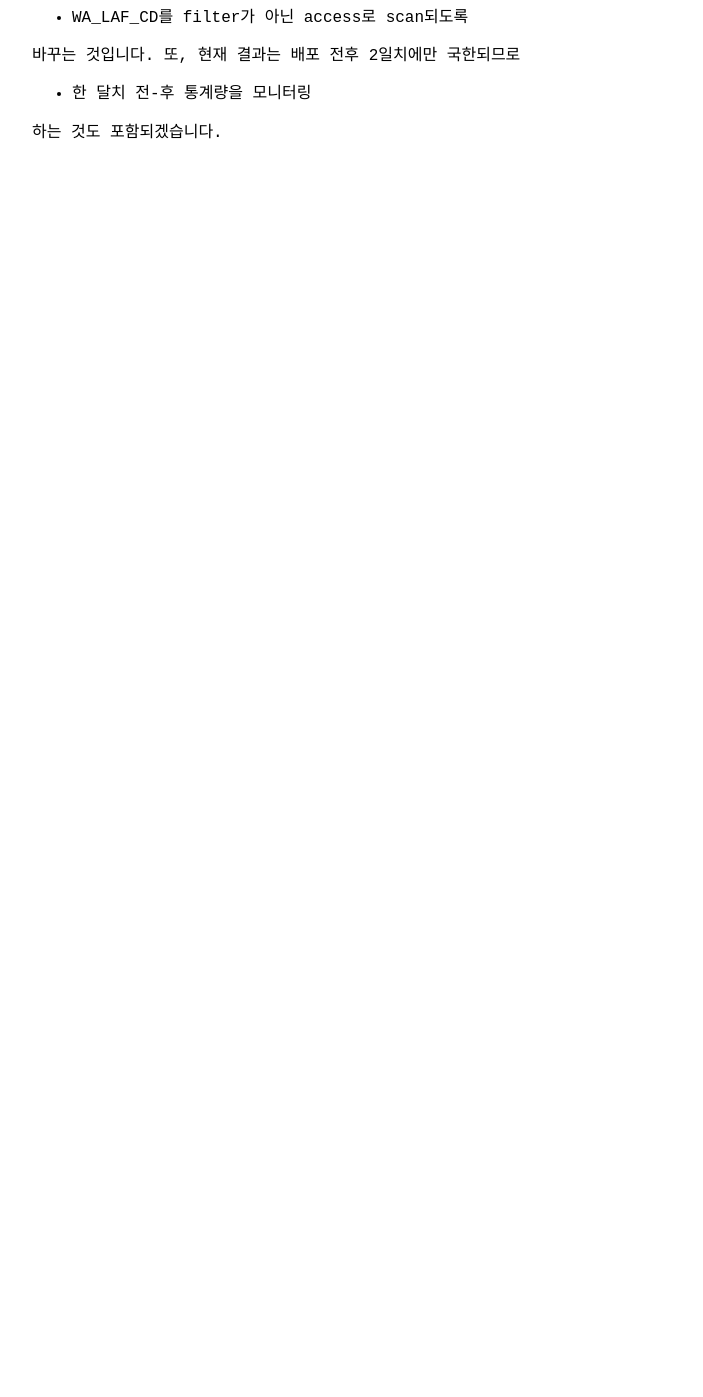
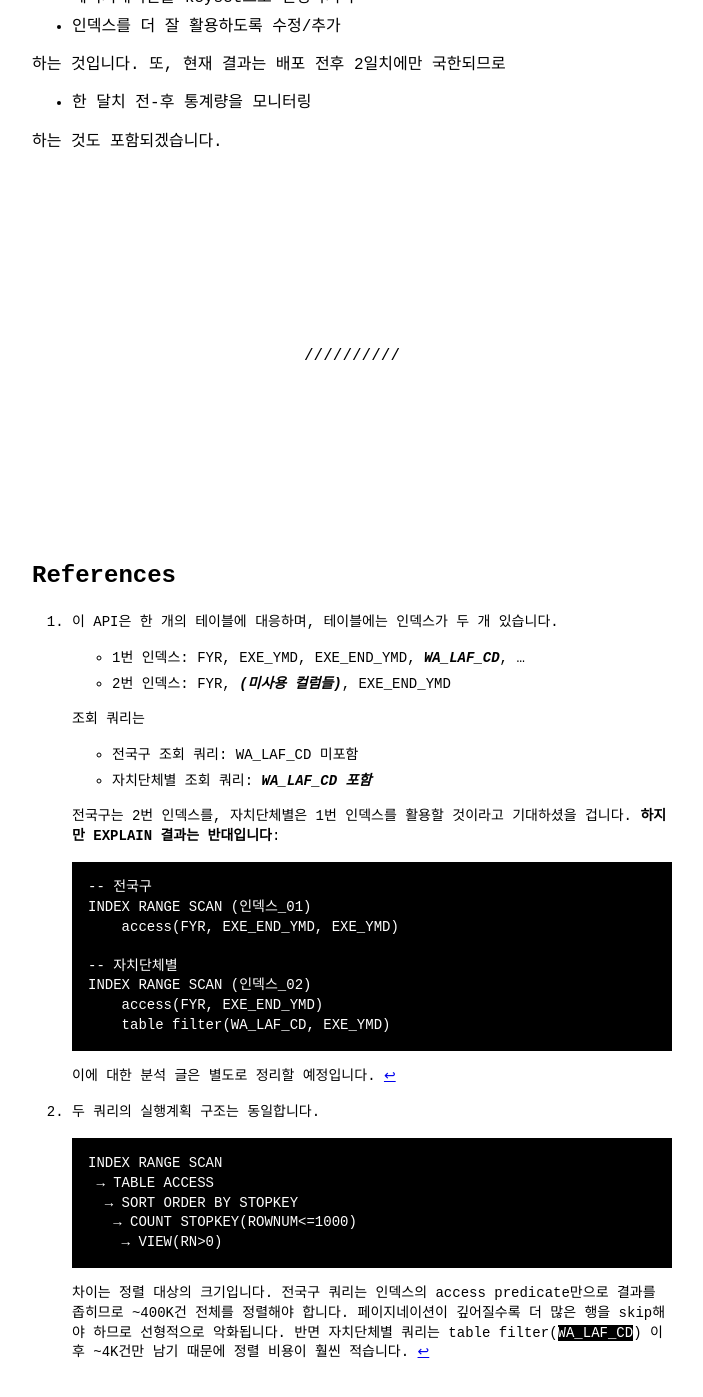
Before and after one commit to electronyoon/electronyoon.github.io, a Jekyll site: the page built from _posts/2026-04-03-비동기-로깅-배포-후기.md, in a window 1280 px wide and 1400 px high, scrolled down 6884 px. Shown: the top 1397 px of the window, without its empty margins (288-991 px from the left). Built offline with Jekyll 4.4.1, drawn with Linux system fonts in a browser that asks for light colours; before the commit the page ends 7108 px from its top, so only the background shows below that; some of the changed text lies outside the part shown.

Commit message:
refactor: 비동기 로깅 배포 후기 포스트 수정
Co-Authored-By: Claude Sonnet 4.6 (1M context) <noreply@anthropic.com>

````diff
--- a/_posts/2026-04-03-비동기-로깅-배포-후기.md
+++ b/_posts/2026-04-03-비동기-로깅-배포-후기.md
@@ -24,11 +24,10 @@ last_modified_at: 2026-04-06
 
 <canvas id="cascadeChart"></canvas>
 
-**응답시간은 전체적으로 개선되었지만, 2,000ms+ 이상 지연은 여전합니다. 이 문제는 페이지네이션 쿼리 문제로 확인됐습니다.**
+**응답시간은 전체적으로 개선되었지만, 극단적인 꼬리 지연은 여전합니다. 이 문제는 페이지네이션 쿼리 문제로 확인됐습니다.**
 
 | 지표 | 배포 전 | 배포 후 | 개선 |
 |---|---|---|---|
-| cascade(2000ms+) 비율 | 5.59% | 0.35% | ▼94% |
 | 최대 응답시간 | 13,369ms | 4,349ms | ▼67% |
 | 중앙값 | 82ms | 30ms | ▼63% |
 | 평균 | 269ms | 172ms | ▼36% |
@@ -74,9 +73,11 @@ sequenceDiagram
     Note over A,B: 두 요청이 거의 동시에 종료<br/>(A가 B의 로그까지 처리했기 때문)
 ```
 
-만약 4,000ms짜리 요청 세 개가 운 나쁘게 한데 묶인다면, 최대 응답시간이 12,000ms까지 뛰게 되었죠. 요약 표의 최댓값이 13,369ms인 이유입니다.
+만약 4,000ms짜리 요청 세 개가 운 나쁘게 한데 묶인다면, 최대 응답시간이 12,000ms까지 뛰게 되었죠.
 
-이 문제를 분석하던 당시, 과거 트랜잭션들을 대량으로 분석할 방법이 없었습니다. 그래서 저는 가설을 세우고 이를 실험했었습니다:
+*(요약 표를 참고하시면, 배포 전 최댓값이 13,369ms임을 확인하실 수 있습니다.)*
+
+이 문제를 분석하던 당시, 트랜잭션들을 대량으로 분석할 방법이 없었습니다. 그래서 저는 가설을 세우고 이를 실험했었습니다:
 
 - *모든 API가 3~5% 확률로 묶일 것이다.*
 
@@ -90,7 +91,7 @@ sequenceDiagram
 
 라고 가정했습니다. 그런데 실제는 이랬습니다:
 
-- *(실제) 모든 API 기준으로는 약 6%가 묶였지만, 그 중 대부분은 단 하나의 API에서 발생하고 있었음*
+- *(실제) 모든 API에서 6% 묶임 발생, 그러나 대부분은 단 하나의 API에서 발생하고 있었음*
 
 ## a. 왜 특정 API만 묶이나
 
@@ -120,14 +121,14 @@ sequenceDiagram
 
 ![Figure 1]({{ site.baseurl }}/assets/attachments/2026-04-03/Figure 1.jpg)
 
-이 검색인자를 넣지 않을 경우 전국구를 조회하는데, 두 검색결과의 행 수가 당연히 크게 차이납니다. 예컨대 2026년 3월 1일 기준으로:
+이 검색인자를 넣지 않을 경우 전국구를 조회하는데, 두 검색결과의 행 수가 당연히 크게 차이납니다. 예컨대 2026-03-01 자료는:
 
-- 전국구는 438,969개
-- 서울 본청은 4,346개
+- 전국구: 438,969행
+- 서울 본청: 4,346행
 
-100배 정도 차이납니다. *(심지어 전국구 자료 조회는 인덱스까지 활용합니다!)*
+100배 정도 차이납니다. *(심지어 전국구 자료 조회는 인덱스까지 활용합니다![^1])*
 
-문제는 우리 API가 모두 정렬과 페이지네이션을 사용하기 때문에, 서브 쿼리의 크기가 클수록 비효율적인 access-filter 과정을 거친다는 점입니다.
+문제는 우리 API가 모두 정렬과 페이지네이션을 사용하기 때문에, 서브 쿼리의 크기가 클수록 비효율적인 access-filter 과정을 거친다는 점입니다.[^2]
 
 ## c. 정리하자면...
 
@@ -161,11 +162,49 @@ sequenceDiagram
 
 ## 향후 과제
 
-- 페이지네이션을 keyset으로
-- WA_LAF_CD를 filter가 아닌 access로 scan되도록
+- 페이지네이션을 keyset으로 변경하거나
+- 인덱스를 더 잘 활용하도록 수정/추가
 
-바꾸는 것입니다. 또, 현재 결과는 배포 전후 2일치에만 국한되므로
+하는 것입니다. 또, 현재 결과는 배포 전후 2일치에만 국한되므로
 
 - 한 달치 전-후 통계량을 모니터링
 
 하는 것도 포함되겠습니다.
+
+---
+
+# References
+
+[^1]: 이 API은 한 개의 테이블에 대응하며, 테이블에는 인덱스가 두 개 있습니다.
+    - 1번 인덱스: FYR, EXE_YMD, EXE_END_YMD, ***WA_LAF_CD***, ...
+    - 2번 인덱스: FYR, ***(미사용 컬럼들)***, EXE_END_YMD
+
+    조회 쿼리는
+    - 전국구 조회 쿼리: WA_LAF_CD 미포함
+    - 자치단체별 조회 쿼리: ***WA_LAF_CD 포함***
+
+    전국구는 2번 인덱스를, 자치단체별은 1번 인덱스를 활용할 것이라고 기대하셨을 겁니다. **하지만 EXPLAIN 결과는 반대입니다**:
+
+    ```
+    -- 전국구
+    INDEX RANGE SCAN (인덱스_01)
+        access(FYR, EXE_END_YMD, EXE_YMD)
+
+    -- 자치단체별
+    INDEX RANGE SCAN (인덱스_02)
+        access(FYR, EXE_END_YMD)
+        table filter(WA_LAF_CD, EXE_YMD)
+    ```
+    이에 대한 분석 글은 별도로 정리할 예정입니다.
+
+[^2]: 두 쿼리의 실행계획 구조는 동일합니다.
+
+    ```
+    INDEX RANGE SCAN
+     → TABLE ACCESS
+      → SORT ORDER BY STOPKEY
+       → COUNT STOPKEY(ROWNUM<=1000)
+        → VIEW(RN>0)
+    ```
+
+    차이는 정렬 대상의 크기입니다. 전국구 쿼리는 인덱스의 access predicate만으로 결과를 좁히므로 ~400K건 전체를 정렬해야 합니다. 페이지네이션이 깊어질수록 더 많은 행을 skip해야 하므로 선형적으로 악화됩니다. 반면 자치단체별 쿼리는 table filter(`WA_LAF_CD`) 이후 ~4K건만 남기 때문에 정렬 비용이 훨씬 적습니다.
````
